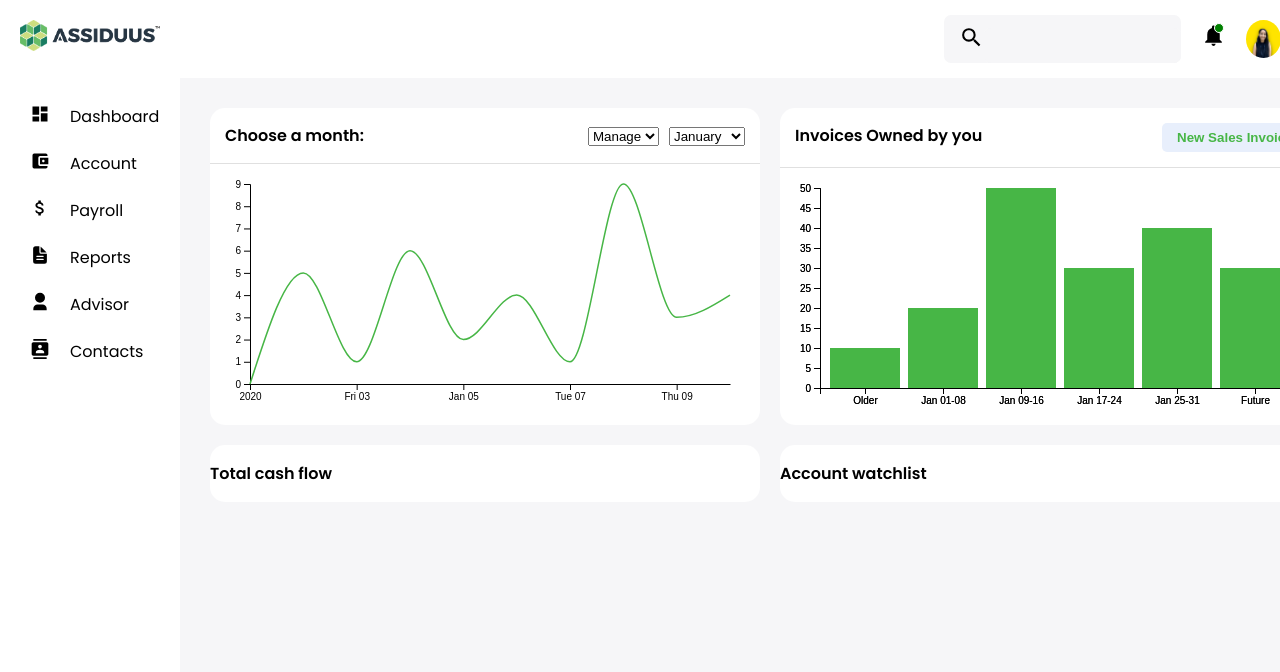
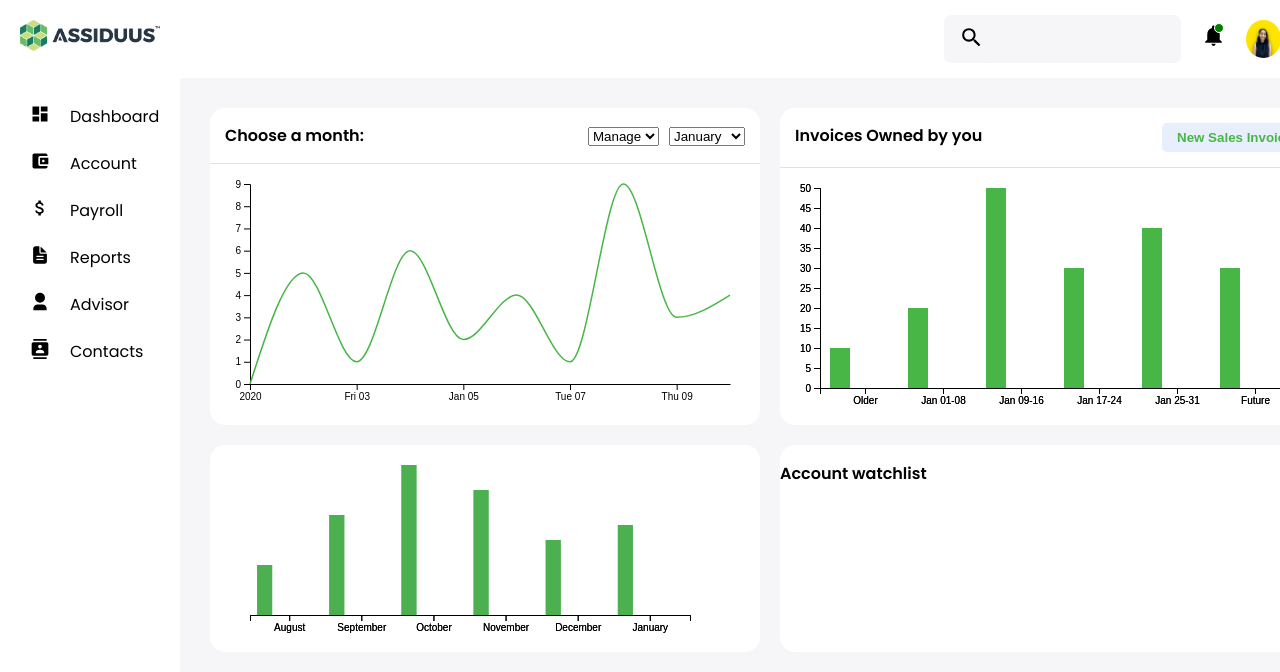
Before and after one commit to Vaishali2127/assiduus, a React (Vite) app: page / in a window 1280 px wide. Shown: the top 672 px of the page. Built offline with nearby package versions, Linux system fonts and the light colour scheme.

Commit message:
Finished Assignment

```diff
--- a/src/components/chart/cashflow.jsx
+++ b/src/components/chart/cashflow.jsx
@@ -1,12 +1,81 @@
-import React from 'react';
+// import React from 'react';
+// import { CardWrapper } from './styles';
+
+// const Cashflow = () => {
+//   return (
+//     <CardWrapper>
+//       <p>Total cash flow</p>
+//     </CardWrapper>
+//   );
+// };
+
+// export default Cashflow;
+
+import React, { useRef, useEffect } from 'react';
+import * as d3 from 'd3';
 import { CardWrapper } from './styles';
 
-const Cashflow = () => {
+const CashFlow = ({ data }) => {
+  const svgRef = useRef();
+  const margin = { top: 20, right: 20, bottom: 30, left: 40 };
+  const width = 500 - margin.left - margin.right;
+  const height = 200 - margin.top - margin.bottom;
+
+  useEffect(() => {
+    // Set up the SVG with the proper dimensions
+    const svg = d3
+      .select(svgRef.current)
+      .attr('width', width + margin.left + margin.right)
+      .attr('height', height + margin.top + margin.bottom)
+      .append('g')
+      .attr('transform', `translate(${margin.left},${margin.top})`);
+
+    // Define the scales
+    const xScale = d3
+      .scaleBand()
+      .domain(data.map((d) => d.name))
+      .range([0, width])
+      .padding(0.1);
+
+    const yScale = d3
+      .scaleLinear()
+      .domain([0, d3.max(data, (d) => d.value)])
+      .range([height, 0]);
+
+    // Draw the bars
+    svg
+      .selectAll('.bar')
+      .data(data)
+      .enter()
+      .append('rect')
+      .attr('class', 'bar')
+      .attr('x', (d) => xScale(d.name))
+      .attr('y', (d) => yScale(d.value))
+      .attr('width', xScale.bandwidth() - 50)
+      .attr('height', (d) => height - yScale(d.value))
+      // .attr('width', x1.rangeBand() - 2)
+      .attr('fill', '#4caf50'); // Set the color of the bars
+
+    // Add the x-axis labels
+    svg
+      .append('g')
+      .attr('transform', `translate(0,${height})`)
+      .call(d3.axisBottom(xScale));
+  }, [
+    data,
+    height,
+    margin.bottom,
+    margin.left,
+    margin.right,
+    margin.top,
+    width,
+  ]);
+
   return (
     <CardWrapper>
-      <p>Total cash flow</p>
+      <svg ref={svgRef}></svg>
     </CardWrapper>
   );
 };
 
-export default Cashflow;
+export default CashFlow;
--- a/src/components/chart/chart.jsx
+++ b/src/components/chart/chart.jsx
@@ -27,11 +27,20 @@ const Chart = () => {
     { date: 'Jan 25-31', value: 40 },
     { date: 'Future', value: 30 },
   ];
+
+  const cashData = [
+    { name: 'August', value: 10 },
+    { name: 'September', value: 20 },
+    { name: 'October', value: 30 },
+    { name: 'November', value: 25 },
+    { name: 'December', value: 15 },
+    { name: 'January', value: 18 },
+  ];
   return (
     <Wrapper>
       <Account data={accountData} />
       <Invoices data={invoicesData} />
-      <Cashflow />
+      <Cashflow data={cashData} />
       <Watchlist />
     </Wrapper>
   );
--- a/src/components/chart/invoices.jsx
+++ b/src/components/chart/invoices.jsx
@@ -39,8 +39,9 @@ export default function Invoices({ data }) {
       .attr('class', 'bar')
       .attr('x', (d) => xScale(d.date))
       .attr('y', (d) => yScale(d.value))
-      .attr('width', xScale.bandwidth())
+      .attr('width', xScale.bandwidth() - 50)
       .attr('height', (d) => height - yScale(d.value))
+      .attr('margin', (d) => xScale.align())
       .attr('fill', '#47B646');
 
     // Add x-axis
```
